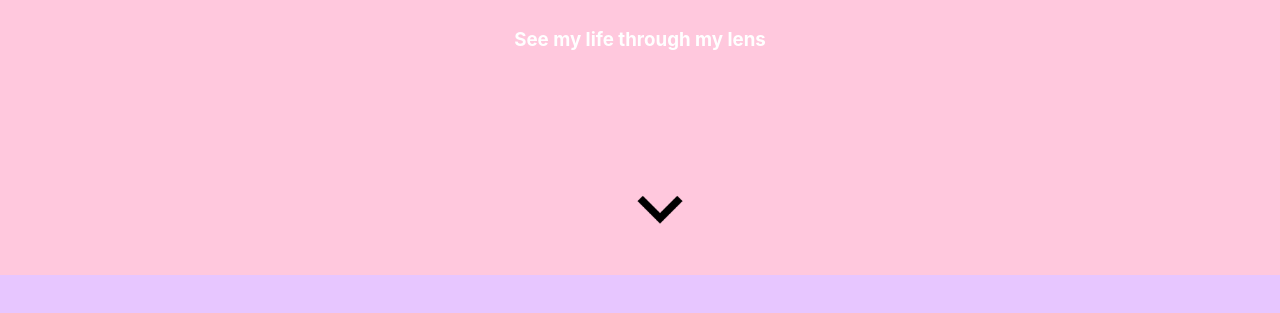
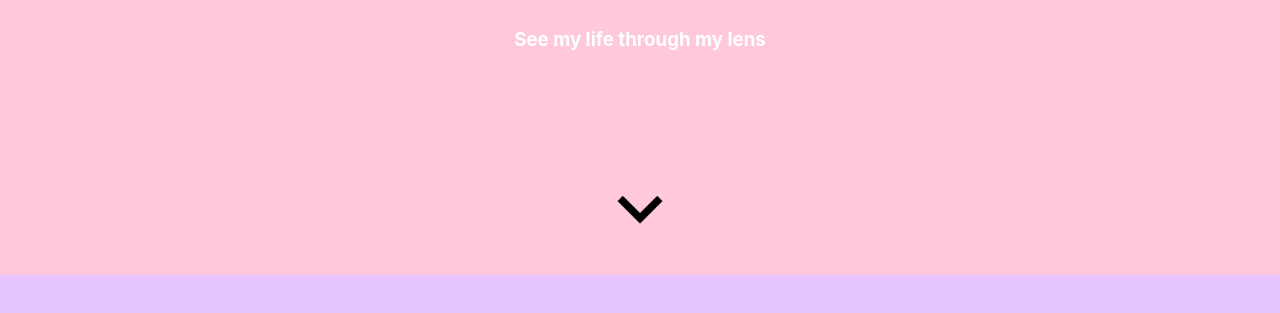
Before and after one commit to landaverde15/mely-photography-site, a React (Create React App) app: page / in a window 1280 px wide. Shown: the part 525-838 px from the top of the page. Built offline with nearby package versions, Linux system fonts and the light colour scheme; no server answers.

Commit message:
updating arrow styling 2

```diff
--- a/src/App.css
+++ b/src/App.css
@@ -5,6 +5,7 @@
   display: flex;
   align-items: center;
   flex-direction: column;
+  height: 100%;
 }
 .flexRow {
   display: flex;
@@ -39,14 +40,16 @@
   50% {bottom: 20px;}
   100% {bottom: 0;}
 }
+.flexItemArrowDiv {
+  align-self: center;
+  margin-top: auto;
+}
 .arrow {
   animation: bouncing 1s infinite ease-in-out;
   bottom: 0;
   display: block;
   height: 90px;
-  left: 50%;
-  margin-left: -25px;
-  position: absolute;
+  position: relative;
   width: 90px;
 }
 
```
